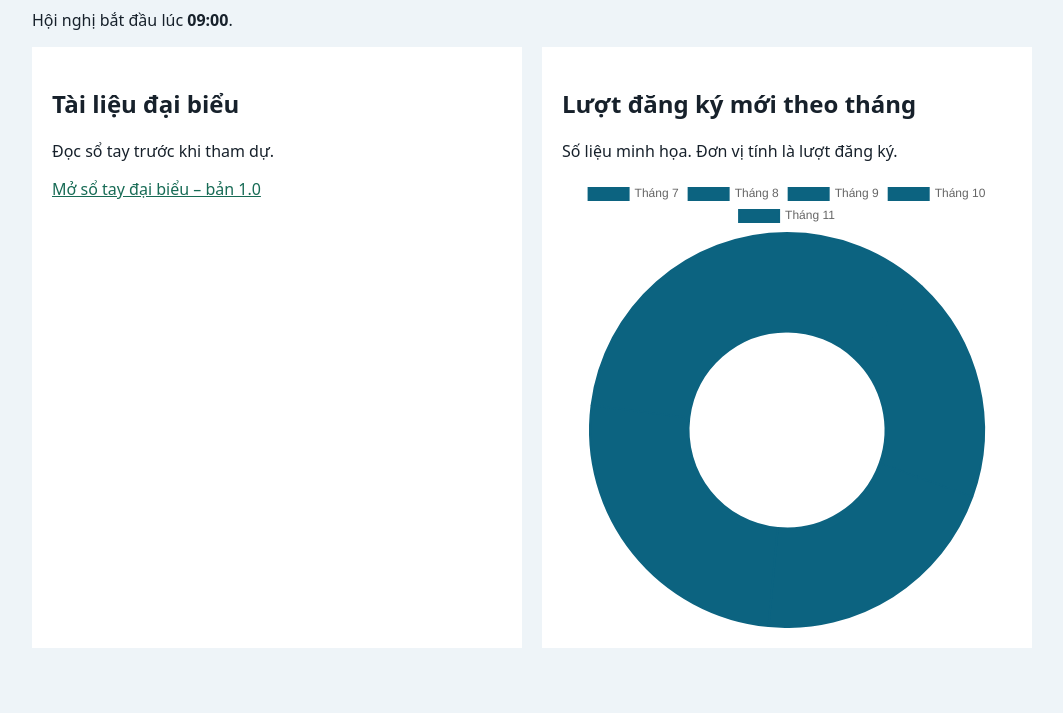
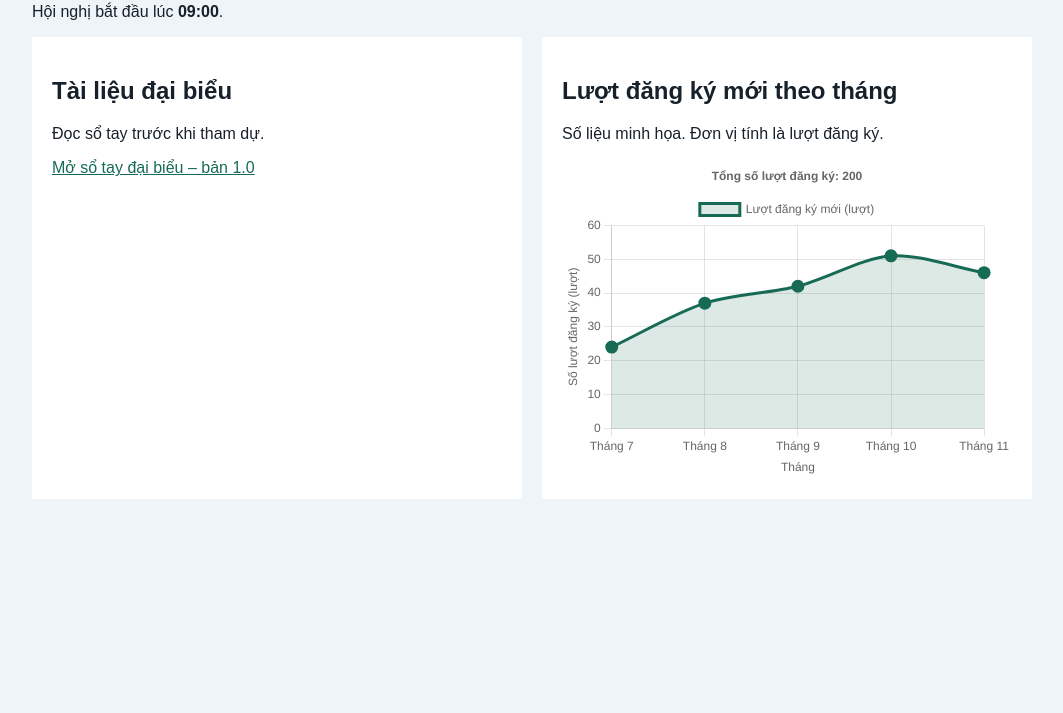
Before and after one commit to Quynhanh1509/C-ng-t-i-li-u-h-i-ngh-, a plain HTML site: page docs/index.html in a window 1280 px wide. Shown: the part 87-800 px from the top of the page, without its empty margins (108-1171 px from the left). Drawn offline with nearby package versions, Linux system fonts and the light colour scheme.

Commit message:
Update index.html

```diff
--- a/docs/index.html
+++ b/docs/index.html
@@ -1,3 +1,4 @@
+
 <!doctype html>
 <html lang="vi">
 <head>
@@ -5,49 +6,90 @@
   <meta name="viewport"
         content="width=device-width, initial-scale=1">
   <title>Cổng tài liệu đại biểu</title>
+
   <style>
     body {
       margin: 0;
       background: #eef4f8;
       color: #17212b;
-      font-family: system-ui, sans-serif;
+      font-family: Arial, sans-serif;
     }
-    main { max-width: 1000px; margin: 32px auto; padding: 0 16px; }
-    h1 { color: #17324d; }
-    a { color:#176b55; }
+
+    main {
+      max-width: 1000px;
+      margin: 32px auto;
+      padding: 0 16px;
+    }
+
+    h1 {
+      color: #17324d;
+    }
+
+    a {
+      color: #176b55;
+    }
+
     .layout {
       display: grid;
       grid-template-columns: 1fr 1fr;
       gap: 20px;
     }
-    .panel { min-width: 0; padding: 20px; background: #ffffff; }
+
+    .panel {
+      min-width: 0;
+      padding: 20px;
+      background: #ffffff;
+    }
+
+    .chart-container {
+      position: relative;
+      width: 100%;
+      height: 320px;
+    }
+
     @media (max-width: 600px) {
-      .layout { grid-template-columns: 1fr; }
+      .layout {
+        grid-template-columns: 1fr;
+      }
     }
   </style>
 </head>
+
 <body>
   <main>
-    <h1>Tài liệu hội nghị mô phỏng</h1>
+    <h1>Cổng tài liệu đại biểu</h1>
+
     <p>Hội nghị bắt đầu lúc <strong>09:00</strong>.</p>
+
     <div class="layout">
+
       <section class="panel">
         <h2>Tài liệu đại biểu</h2>
         <p>Đọc sổ tay trước khi tham dự.</p>
+
         <a href="files/handbook-v1.0.pdf">
           Mở sổ tay đại biểu – bản 1.0
         </a>
       </section>
+
       <section class="panel">
         <h2>Lượt đăng ký mới theo tháng</h2>
+
         <p>Số liệu minh họa. Đơn vị tính là lượt đăng ký.</p>
-        <canvas id="bieu-do" role="img"
-                aria-label="Lượt đăng ký mới theo tháng"></canvas>
+
+        <div class="chart-container">
+          <canvas id="bieu-do"
+                  role="img"
+                  aria-label="Biểu đồ đường thể hiện lượt đăng ký mới từ tháng 7 đến tháng 11">
+          </canvas>
+        </div>
       </section>
+
     </div>
   </main>
 
   <script src="https://cdn.jsdelivr.net/npm/chart.js@4"></script>
+
   <script>
     const soLieu = [
       { thang: "Tháng 7", giaTri: 24 },
@@ -57,24 +99,69 @@
       { thang: "Tháng 11", giaTri: 46 }
     ];
 
-    const loaiBieuDo = "doughnut";
-    const mauChinh = "#0c6380";
-    const bangMau = [mauChinh, "#9b4d28", "#39724a", "#6c54a3"];
+    // Tính tổng số lượt đăng ký
+    const tongSoLuong = soLieu.reduce(
+      (tong, muc) => tong + muc.giaTri, 0
+    );
+
+    const loaiBieuDo = "line";
+    const mauChinh = "#176b55";
 
     new Chart(document.getElementById("bieu-do"), {
       type: loaiBieuDo,
+
       data: {
         labels: soLieu.map(muc => muc.thang),
+
         datasets: [{
-          label: "Lượt đăng ký mới",
+          label: "Lượt đăng ký mới (lượt)",
           data: soLieu.map(muc => muc.giaTri),
-          backgroundColor: loaiBieuDo === "line"
-            ? bangMau
-            : mauChinh,
-          borderColor: mauChinh
+
+          borderColor: mauChinh,
+          backgroundColor: "rgba(23, 107, 85, 0.15)",
+
+          borderWidth: 3,
+          pointRadius: 5,
+          pointBackgroundColor: mauChinh,
+          fill: true,
+          tension: 0.3
         }]
+      },
+
+      options: {
+        responsive: true,
+        maintainAspectRatio: false,
+
+        scales: {
+          y: {
+            beginAtZero: true,
+            title: {
+              display: true,
+              text: "Số lượt đăng ký (lượt)"
+            }
+          },
+
+          x: {
+            title: {
+              display: true,
+              text: "Tháng"
+            }
+          }
+        },
+
+        plugins: {
+          title: {
+            display: true,
+            text: "Tổng số lượt đăng ký: " + tongSoLuong
+          },
+
+          legend: {
+            display: true
+          }
+        }
       }
     });
   </script>
+
 </body>
 </html>
```
